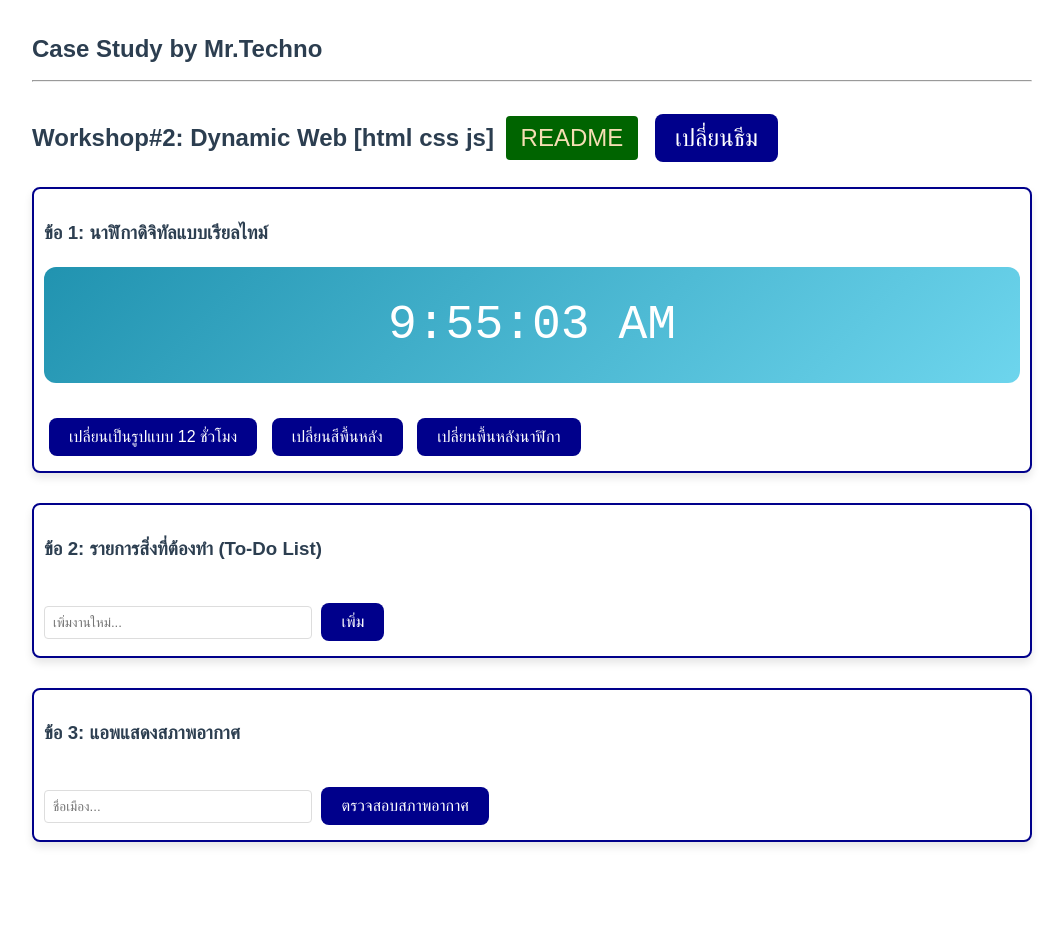
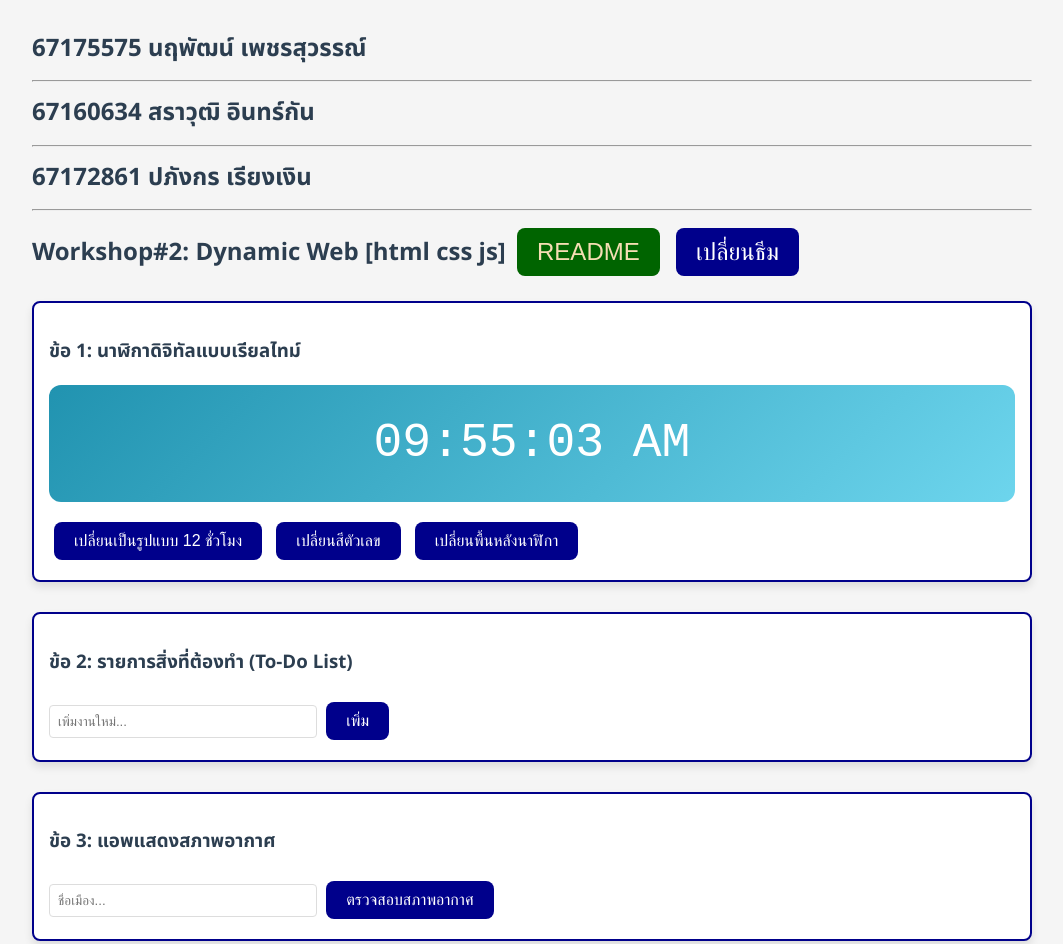
Before and after one commit to naruepatpec-crypto/Bored-with-work, a plain HTML site: page index.html in a window 1280 px wide. Shown: the top 944 px of the page, without its empty margins (108-1171 px from the left). Before the commit the page ends 882 px from the top, so only its background shows below. Drawn offline with Linux system fonts and the light colour scheme.

Commit message:
add commit

```diff
--- a/index.html
+++ b/index.html
@@ -5,10 +5,13 @@
     <meta name="viewport" content="width=device-width, initial-scale=1.0">
     <title>Workshop#2: Dynamic Web [html css js]</title>
     <link rel="stylesheet" href="styles.css">
+    <link rel="preconnect" href="https://fonts.googleapis.com">
+    <link rel="preconnect" href="https://fonts.gstatic.com" crossorigin>
+    <link href="https://fonts.googleapis.com/css2?family=Noto+Sans+Thai:wght@100..900&display=swap" rel="stylesheet">
 
 </head>
 <body>
-    <h2>Case Study by Mr.Techno <hr>
+    <h2>67175575 นฤพัฒน์ เพชรสุวรรณ์<hr>67160634 สราวุฒิ อินทร์กัน<hr>67172861 ปภังกร เรียงเงิน<hr>
         Workshop#2: Dynamic Web [html css js]
         <form style="display: inline-block;"><button class="readme-link" formaction="https://thinnaphatcsi.github.io/CSI205/DynamicWeb%20(HTML-CSS-JS)/README.md">README</button></form>
         <button onclick="toggleTheme()">เปลี่ยนธีม</button>
@@ -19,7 +22,7 @@
         <div class="clock" id="clock">00:00:00</div>
         <div>
             <button id="toggleFormat">เปลี่ยนเป็นรูปแบบ 12 ชั่วโมง</button>
-            <button id="changeColor">เปลี่ยนสีพื้นหลัง</button>
+            <button id="changeColor">เปลี่ยนสีตัวเลข</button>
   <button onclick="changeClockBg()">เปลี่ยนพื้นหลังนาฬิกา</button>
         </div>
     </div>
--- a/index.js
+++ b/index.js
@@ -3,10 +3,22 @@
 const toggleFormatBtn = document.getElementById('toggleFormat');
 const changeColorBtn = document.getElementById('changeColor');
 
- let is12HourFormat = false;
+let is12HourFormat = true;
 let colorIndex = 0;
- const colors = ['#ff9a9e', '#fad0c4', '#fbc2eb', '#a18cd1', '#ffff', '#111111'];
 
+// ✅ สีตัวเลข (font color)
+const textColors = ['#ff9a9e', '#fad0c4', '#fbc2eb', '#a18cd1', '#ffff', '#111111'];
+
+// ✅ พื้นหลังแบบ gradient
+const gradients = [
+    "linear-gradient(135deg, #2193b0, #6dd5ed)",
+    "linear-gradient(135deg, #ff9a9e, #fad0c4)",
+    "linear-gradient(135deg, #a8edea, #fed6e3)",
+    "linear-gradient(135deg, #12c2e9, #c471ed, #f64f59)"
+];
+
+let bgIndex = 0;
+let textIndex = 0;
 
 function updateClock() {
     const now = new Date();
@@ -28,40 +40,18 @@
 
 toggleFormatBtn.addEventListener('click', () => {
     is12HourFormat = !is12HourFormat;
-     toggleFormatBtn.textContent = is12HourFormat ?
-         'เปลี่ยนเป็นรูปแบบ 24 ชั่วโมง' : 'เปลี่ยนเป็นรูปแบบ 12 ชั่วโมง';
     updateClock();
 });
 
 changeColorBtn.addEventListener('click', () => {
-     colorIndex = (colorIndex + 1) % colors.length;
-     clockElement.style.color = colors[colorIndex];
+    textIndex = (textIndex + 1) % textColors.length;
+    clockElement.style.color = textColors[textIndex];
 });
- // อัพเดทเวลา
-function updateClock() {
-    const clock = document.getElementById("clock");
-    const now = new Date();
-    clock.textContent = now.toLocaleTimeString();
-  }
-  setInterval(updateClock, 1000);
-  updateClock();
-
-
-  const gradients = [
-    "linear-gradient(135deg, #2193b0, #6dd5ed)",
-    "linear-gradient(135deg, #ff9a9e, #fad0c4)",
-    "linear-gradient(135deg, #a8edea, #fed6e3)",
-    "linear-gradient(135deg, #12c2e9, #c471ed, #f64f59)"
-  ];
-
-  let index = 0;
 
 function changeClockBg() {
-    const clock = document.getElementById("clock");
-    index = (index + 1) % gradients.length;
-    clock.style.background = gradients[index];
+    bgIndex = (bgIndex + 1) % gradients.length;
+    clockElement.style.background = gradients[bgIndex];
 }
-
 
 setInterval(updateClock, 1000);
 updateClock();
@@ -148,8 +138,8 @@ function updateClock() {
 
      try {
          // จำลองการเรียก API จริง
-         const apiKey = 'your_api_key_here';
-         const response = await fetch(`https://api.openweathermap.org/data/2.5/weather?q=${city}&units=metric&appid=${apiKey}`);
+        //  const apiKey = 'your_api_key_here';
+        //  const response = await fetch(`https://api.openweathermap.org/data/2.5/weather?q=${city}&units=metric&appid=${apiKey}`);
 
          // ใช้การจำลองข้อมูลสำหรับตัวอย่าง
          await new Promise(resolve => setTimeout(resolve, 1000));
--- a/styles.css
+++ b/styles.css
@@ -1,82 +1,98 @@
+:root {
+    --bg-color: whitesmoke;
+    --text-color: #333;
+    --section-bg: white;
+    --section-border: darkblue;
+    --button-bg: darkblue;
+    --button-hover-bg: rgb(185, 220, 255);
+    --button-hover-color: rgb(44, 92, 214);
+    --readme-bg: darkgreen;
+    --readme-hover-bg: wheat;
+    --clock-gradient: linear-gradient(135deg, #2193b0, #6dd5ed);
+}
+
 body {
-    font-family: 'Segoe UI', Tahoma, Geneva, Verdana, sans-serif;
+    font-family: "Noto Sans Thai", "Segoe UI", Tahoma, Geneva, Verdana, sans-serif;
+    font-weight: 400;
     line-height: 1.6;
-    color: #333;
+    color: var(--text-color);
+    background-color: var(--bg-color);
     max-width: 1000px;
     margin: 0 auto;
     padding: 10px;
-    background-color: whitesmoke;
+    transition: background-color 0.3s, color 0.3s;
     font-family: "Noto Sans Thai", sans-serif;
     font-optical-sizing: auto;
-    font-weight: 400;
-    font-style: normal;
-    font-variation-settings:
-        "wdth" 100;
+
 }
 
-:root {
-    --bg-color: rgb(255, 255, 255);
-    --text-color: rgb(0, 0, 0);
-  }
+h2, h3 {
+    color: #2c3e50;
+}
 
-  body {
-    background-color: var(--bg-color);
-    color: var(--text-color);
-    font-family: Arial, sans-serif;
-    transition: background-color 0.3s, color 0.3s;
-  }
-
-  button {
-    padding: 8px 16px;
-    margin: 20px;
-    cursor: pointer;
-    border-radius: 6px;
-    border: none;
-  }
 .section {
-    background: white;
-    border: solid 2px darkblue;
+    background: var(--section-bg);
+    border: 2px solid var(--section-border);
     border-radius: 8px;
-    padding: 10px;
+    padding: 15px;
     margin-bottom: 30px;
     box-shadow: 0 5px 8px rgba(0,0,0,0.1);
 }
-h2, h3 {
-    color: #2c3e50;
-}
+
 button {
-    background: darkblue;
+    background: var(--button-bg);
     color: white;
     border: none;
-    padding: 8px 15px;
-    border-radius: 4px;
+    padding: 10px 20px;
+    border-radius: 8px;
     cursor: pointer;
     margin: 5px;
+    font-size: 1em;
+    transition: all 0.3s ease;
 }
+
 button:hover {
-    background: rgb(185, 220, 255);
-    color: rgb(44, 92, 214);
+    background: var(--button-hover-bg);
+    color: var(--button-hover-color);
+    font-weight: bold;
+    top: 2px;
+    box-shadow: 0 4px 6px rgba(68, 68, 220, 0.5);
+    position: relative;
+}
+
+.readme-link {
+    background: var(--readme-bg);
+    color: wheat;
+}
+
+.readme-link:hover {
+    background: var(--readme-hover-bg);
+    color: darkgreen;
     font-weight: bold;
     position: relative;
     top: 2px;
-    box-shadow: 0 4px 6px rgb(68, 68, 220);
+    box-shadow: 0 4px 6px green;
 }
+
 input[type="text"] {
     padding: 8px;
     border: 1px solid #ddd;
     border-radius: 4px;
     width: 250px;
 }
+
 .clock {
-    font-size: 2.5em;
+    font-size: 3em;
     text-align: center;
     margin: 15px 0;
     font-family: 'Courier New', monospace;
-    background: slateblue;
-    color: #0f0;
-    padding: 15px;
-    border-radius: 5px;
+    padding: 20px 40px;
+    border-radius: 12px;
+    color: white;
+    background: var(--clock-gradient);
+    transition: background 0.6s ease, color 0.3s ease;
 }
+
 .todo-item {
     display: flex;
     justify-content: space-between;
@@ -84,54 +100,23 @@ input[type="text"] {
     padding: 8px;
     border-bottom: 1px solid #eee;
 }
+
 .todo-item.completed span {
     text-decoration: line-through;
     text-decoration-color: red;
     color: #888;
 }
+
 .weather-card {
-    border: 1px solid grey;
-    background: snow;
+    border: 3px solid rgb(243, 164, 164);
+    background: rgb(158, 197, 250);
     border-radius: 8px;
     padding: 10px;
     margin-top: 15px;
     text-align: center;
 }
+
 .error {
     color: #e74c3c;
     margin-top: 5px;
 }
-.readme-link {
-    background: darkgreen;
-    color: wheat;
-    border: none;
-    padding: 8px 15px;
-    border-radius: 4px;
-    cursor: pointer;
-    margin: 5px;
-}
-.readme-link:hover {
-    background: wheat;
-    color: darkgreen;
-    font-weight: bold;
-    position: relative;
-    top: 2px;
-    box-shadow: 0 4px 6px green;
-}
-.clock {
-    font-size: 3em;
-    padding: 20px 40px;
-    border-radius: 12px;
-    color: white;
-    background: linear-gradient(135deg, #2193b0, #6dd5ed);
-    transition: background 0.6s ease;
-  }
-
-  button {
-    margin-top: 20px;
-    padding: 10px 20px;
-    cursor: pointer;
-    border-radius: 8px;
-    border: none;
-    font-size: 1em;
-  }
```
Lines whose indentation alone changed are shown as unchanged.
